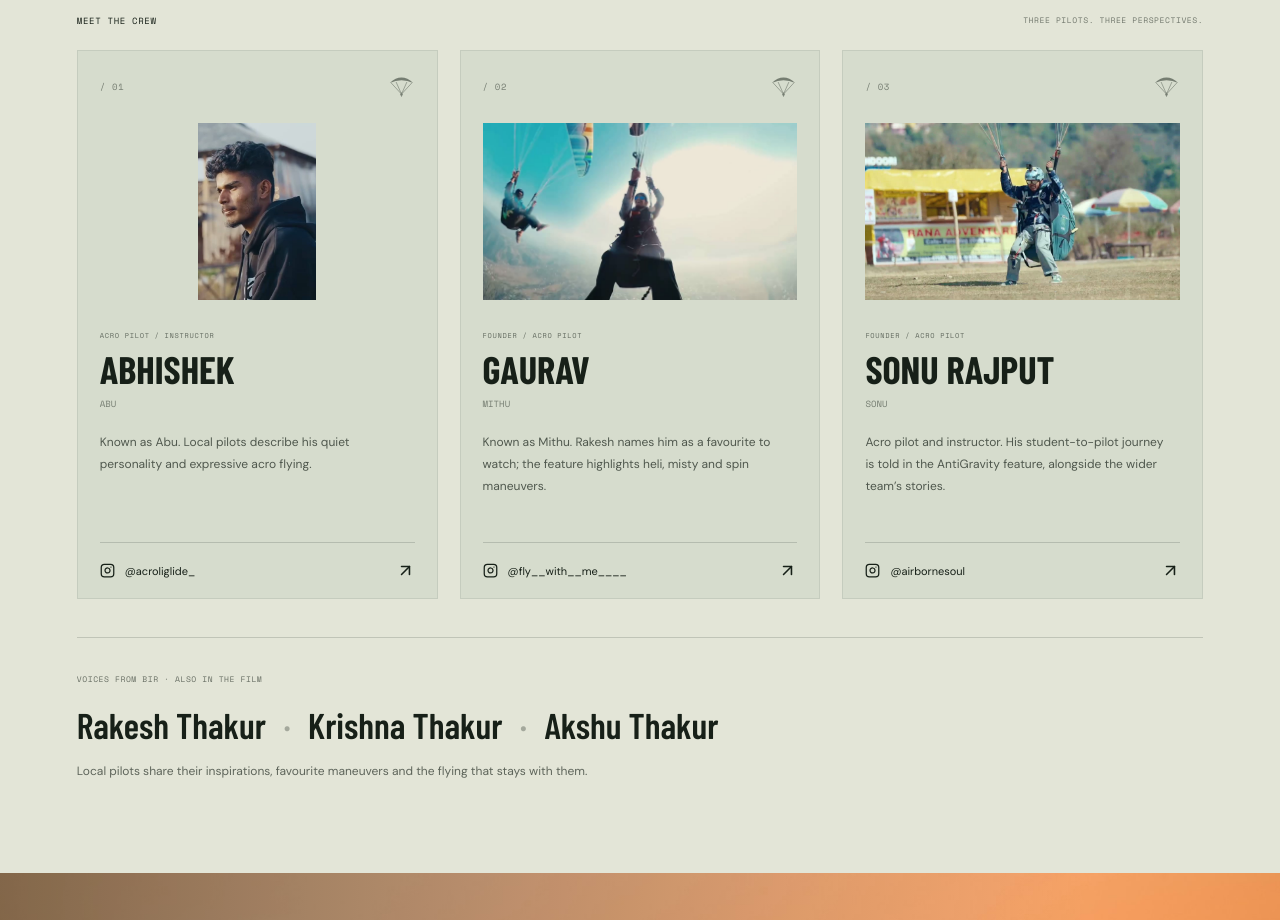
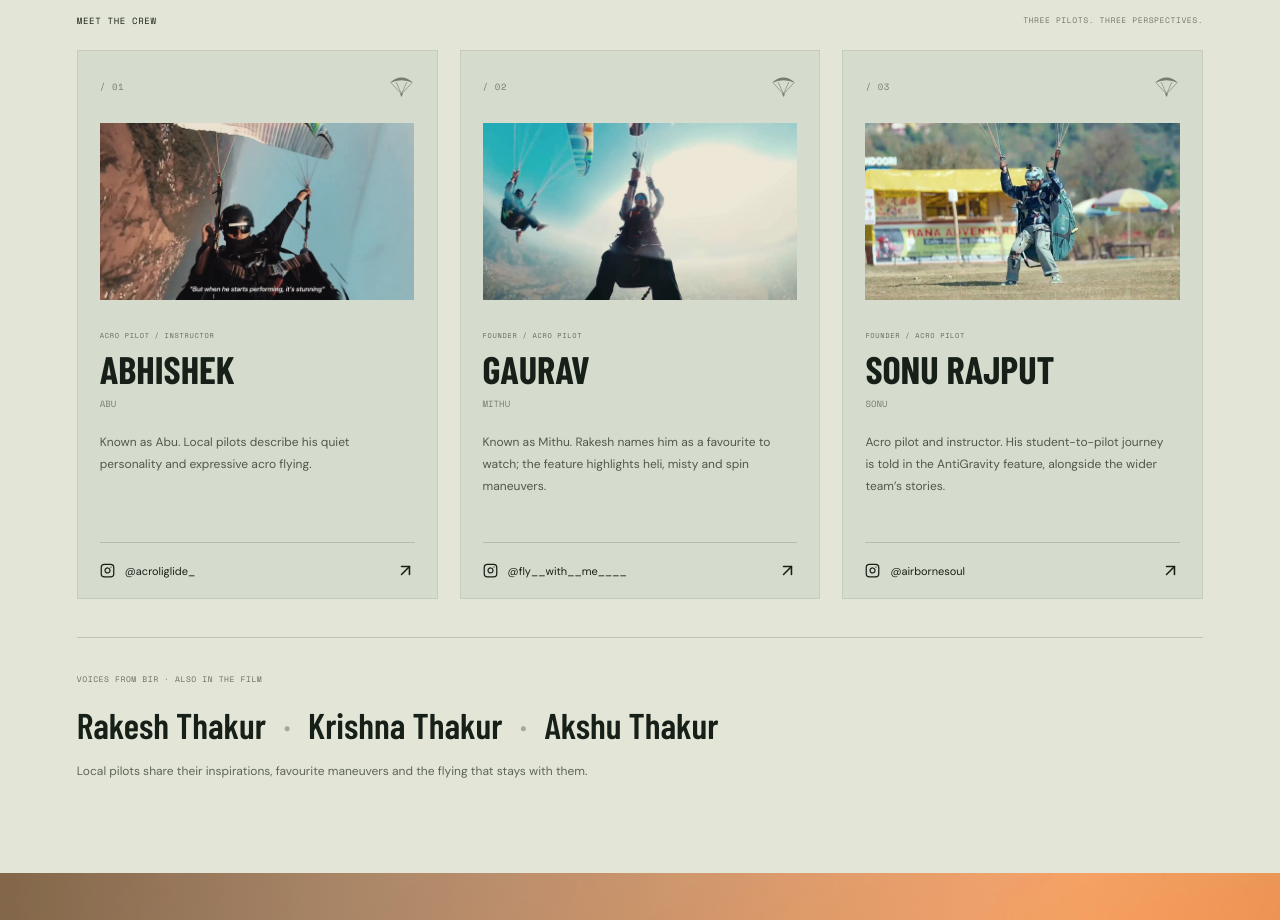
Before and after one commit to Bir-Acro-Team/bir-acro-team.github.io, a React (Vite) app: page / in a window 1280 px wide. Shown: the part 6340-7260 px from the top of the page. Built offline with nearby package versions, Linux system fonts and the light colour scheme; a web font is replaced by a local one.

Commit message:
Use selected flying shot for Abhishek

```diff
--- a/src/main.jsx
+++ b/src/main.jsx
@@ -16,7 +16,7 @@ const shorts=[
 const YT='https://www.youtube.com/watch?v=eos-w5HGW8Y';
 const CALLING='https://www.instagram.com/reel/DRzHbrgAnhZ/';
 const members=[
- {name:'ABHISHEK',alias:'ABU',handle:'acroliglide_',photo:'abhishek.jpg',role:'ACRO PILOT / INSTRUCTOR',bio:'Known as Abu. Local pilots describe his quiet personality and expressive acro flying.'},
+ {name:'ABHISHEK',alias:'ABU',handle:'acroliglide_',photo:'abhishek-selected-flight.jpg',role:'ACRO PILOT / INSTRUCTOR',bio:'Known as Abu. Local pilots describe his quiet personality and expressive acro flying.'},
  {name:'GAURAV',alias:'MITHU',handle:'fly__with__me____',photo:'gaurav-paired-flight.jpg',role:'FOUNDER / ACRO PILOT',bio:'Known as Mithu. Rakesh names him as a favourite to watch; the feature highlights heli, misty and spin maneuvers.'},
  {name:'SONU RAJPUT',alias:'SONU',handle:'airbornesoul',photo:'sonu-flight.jpg',role:'FOUNDER / ACRO PILOT',bio:'Acro pilot and instructor. His student-to-pilot journey is told in the AntiGravity feature, alongside the wider team’s stories.'}
 ];
```
Also changed, not shown: public/media/abhishek-selected-flight.jpg (added), 1 other file (tests, documents, lock files or other folders).
